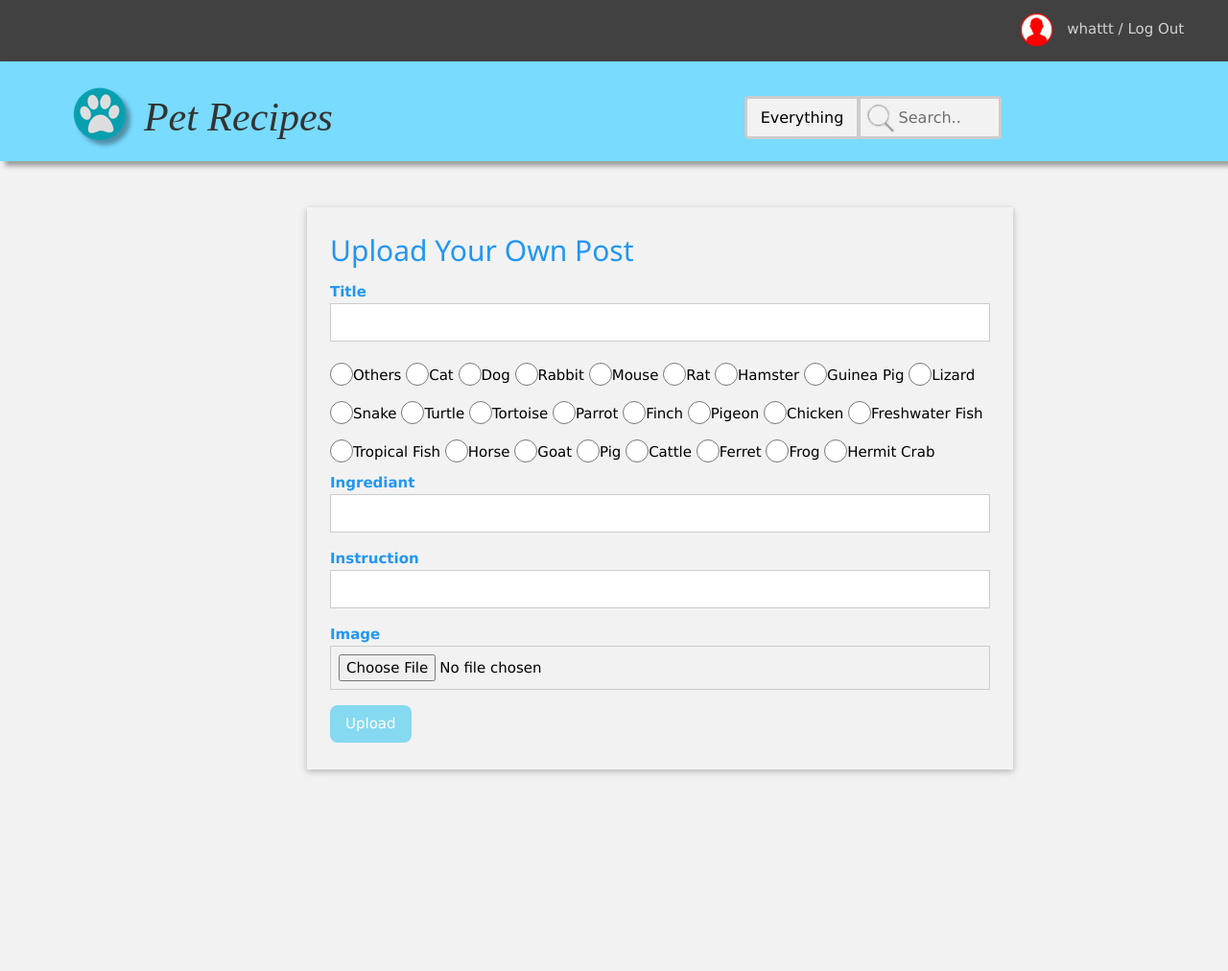
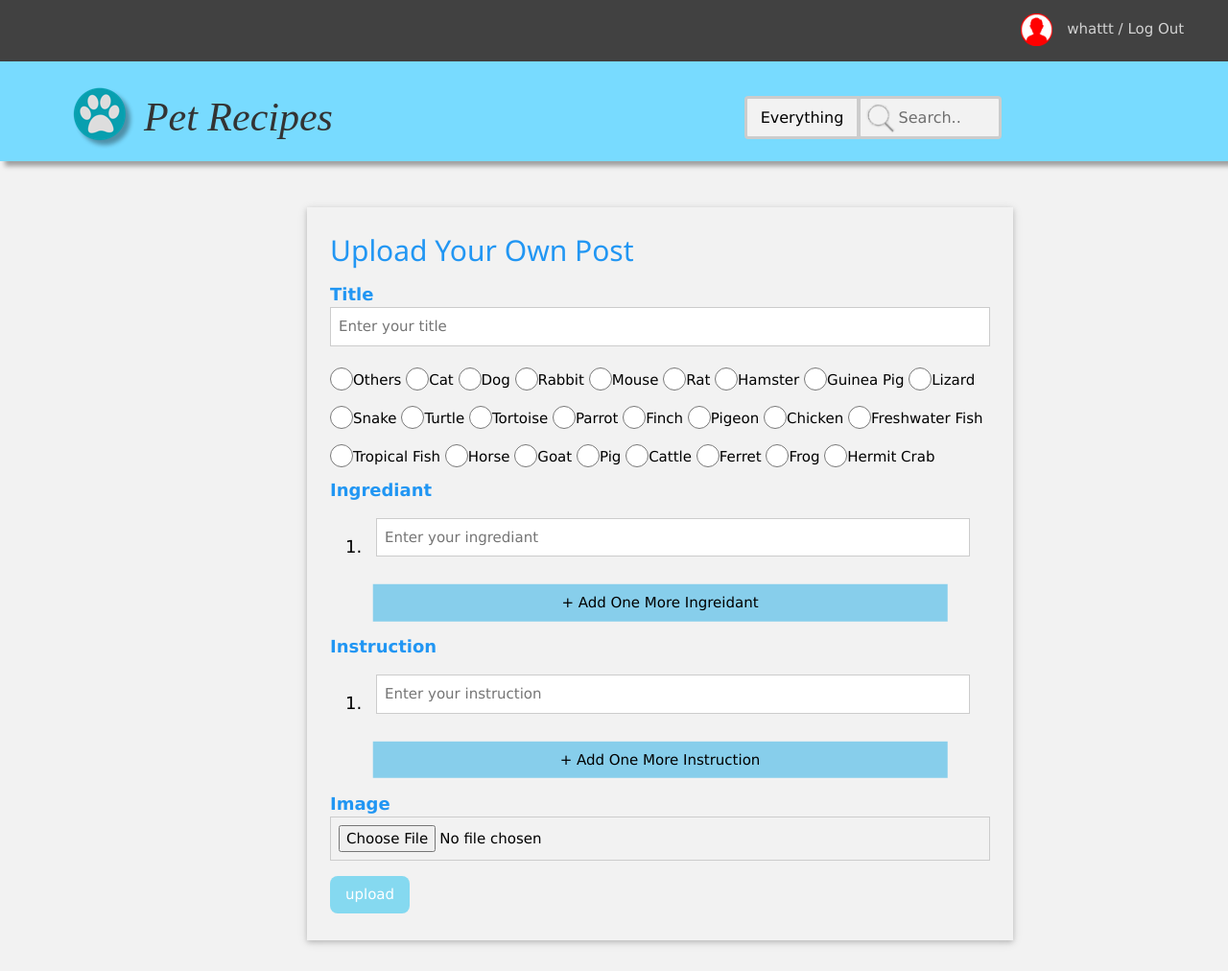
Before and after one commit to YijunFang/Pet_Recipe, a Flask app: page /upload_post in a window 1280 px wide. Shown: the whole page at 96% size. Before the commit the page ends 807 px from the top, so only its background shows below. Run offline with Flask 2, Linux system fonts and the light colour scheme; a user stored in the database is signed in.

Commit message:
interface of adding ingrediant and instruction work

```diff
--- /dev/null
+++ b/app/static/files/upload_post/addInput.js
@@ -0,0 +1,26 @@
+var ingre_counter = 1;
+var limit = 500;
+function ingedInput(divName){
+     if (ingre_counter == limit)  {
+          alert("You have reached the limit of adding " + ingre_counter + " inputs");
+     }
+     else {
+          var newdiv = document.createElement('div');
+          newdiv.innerHTML = "<br>"+"<div class= 'w3-col w3-container w3-large w3-margin-top w3-margin-right' style='width:3%'>" + (ingre_counter+1) + "." + "</div>" + "<input class='w3-col w3-input w3-border w3-margin-bottom' style='width:90%' name='ingrediantInputs[]' type='text' placeholder='Enter your ingrediant'></input>";
+          document.getElementById(divName).appendChild(newdiv);
+          ingre_counter++;
+     }
+}
+
+var instr_counter = 1;
+function instrInput(divName){
+     if (instr_counter == limit)  {
+          alert("You have reached the limit of adding " + instr_counter + " inputs");
+     }
+     else {
+          var newdiv = document.createElement('div');
+          newdiv.innerHTML = "<br>"+"<div class= 'w3-col w3-container w3-large w3-margin-top w3-margin-right' style='width:3%'>" + (instr_counter+1) + "." + "</div>" + "<input class='w3-col w3-input w3-border w3-margin-bottom' style='width:90%' name='instructionInputs[]' type='text' placeholder='Enter your instruction'></input>";
+          document.getElementById(divName).appendChild(newdiv);
+          instr_counter++;
+     }
+}
--- a/app/templates/upload_post.html
+++ b/app/templates/upload_post.html
@@ -22,11 +22,11 @@
         <div class = "w3-col  w3-container w3-margin" style="width:20%"></div>
         <div class = "w3-col w3-container w3-padding-16 w3-margin" style="width:60%">
             <!--Upload Post-->
-            <form class="w3-container w3-card w3-padding-large w3-margin-top" action="#" method="post" enctype="multipart/form-data">
+            <form class="w3-container w3-card w3-padding-large w3-margin-top" action="#" method="POST" enctype="multipart/form-data">
                 <h2 class="w3-text-blue">Upload Your Own Post</h2>
             <p>
-                <label class="w3-text-blue"><b>Title</b></label>
-                <input class="w3-input w3-border w3-margin-bottom " name="title" type="text" required></input></p>
+                <label class="w3-large w3-text-blue"><b>Title</b></label>
+                <input class="w3-input w3-border w3-margin-bottom " name="title" type="text" placeholder="Enter your title" required></input></p>
 
             <p>
 
@@ -39,18 +39,42 @@
                     {% endfor %}
             </p>
 
+            <script src="../static/files/upload_post/addInput.js" language="Javascript" type="text/javascript"></script>
             <p>
-                <label class="w3-text-blue"><b>Ingrediant</b></label>
-                <input class="w3-input w3-border w3-margin-bottom " name="ingredient" type="text" required></input></p>
+                <label class="w3-large w3-text-blue"><b>Ingrediant</b></label>
+
+                <div id="ingrediantInput" class="w3-row w3-margin-top">
+
+                    <div class= "w3-col w3-container w3-large w3-margin-top w3-margin-right" style="width:3%"> 1.</div>
+                    <input class="w3-col w3-input w3-border w3-margin-bottom " style="width:90%" name="ingrediantInputs" type="text" placeholder="Enter your ingrediant"></input>
+                </div>
+
+                <div class="w3-display-container w3-padding-32">
+                    <input type="button" value="+ Add One More Ingreidant" class= "w3-bar-item w3-button w3-light-blue w3-display-middle" style="width: 87%" onClick="ingedInput('ingrediantInput');"></input>
+                </div>
+            </p>
+
             <p>
-                <label class="w3-text-blue"><b>Instruction</b></label>
-                <input class="w3-input w3-border w3-margin-bottom " name="instruction" type="text" required></input></p>
+                <label class="w3-large w3-text-blue"><b>Instruction</b></label>
+
+                <div id="instructionInput" class="w3-row w3-margin-top">
+
+                    <div class= "w3-col w3-container w3-large w3-margin-top w3-margin-right" style="width:3%"> 1.</div>
+                    <input class="w3-col w3-input w3-border w3-margin-bottom " style="width:90%" name="InstructionInputs" type="text" placeholder="Enter your instruction"></input>
+                </div>
+
+                <div class="w3-display-container w3-padding-32">
+                    <input type="button" value= " + Add One More Instruction" class= "w3-bar-item w3-button w3-light-blue w3-display-middle" style="width: 87%" onClick="instrInput('instructionInput');"></input>
+                </div>
+            </p>
+
+
             <p>
-                <label class="w3-text-blue"><b>Image</b></label>
+                <label class="w3-large w3-text-blue"><b>Image</b></label>
                 <input class="w3-input w3-border w3-margin-bottom " name="post_image" type="file" accept=".jpg, .jpeg, .png, .gif" ></input></p>
 
             <p>
-                <input type=submit value=Upload class="w3-btn w3-round-large w3-margin-bottom theme-color-background">
+                <input type=submit name="upload" value="upload" class="w3-btn w3-round-large w3-margin-bottom theme-color-background">
                 </input>
 
             </p>
--- a/app/views.py
+++ b/app/views.py
@@ -147,6 +147,7 @@ def profile_view():
 					all()
 	if request.method == 'POST':
 		print ("in post")
+		print (request)
 
 		recipe_id = request.form['delete']
 		delete_recipe = db_session.query(Recipe).filter_by(id= recipe_id).first()
```
Also changed, not shown: 3 other files.
